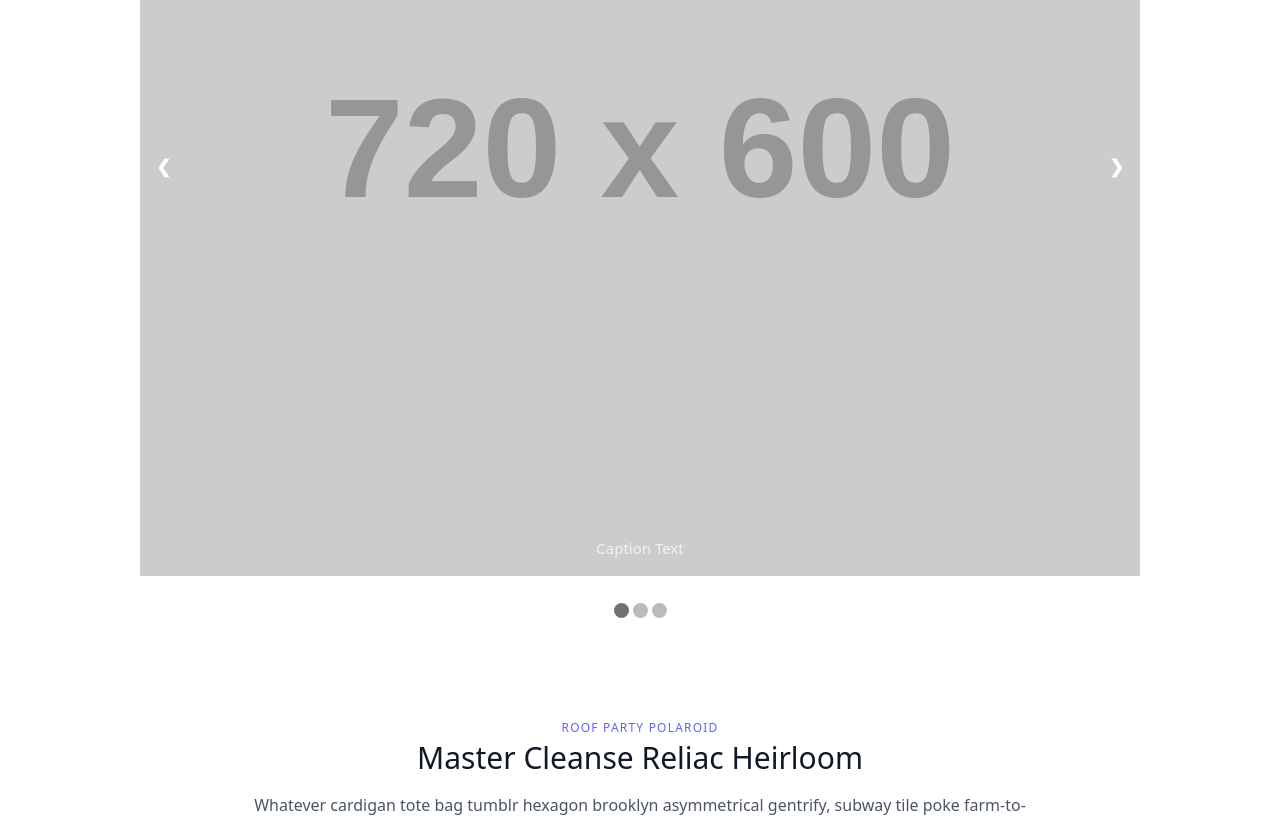
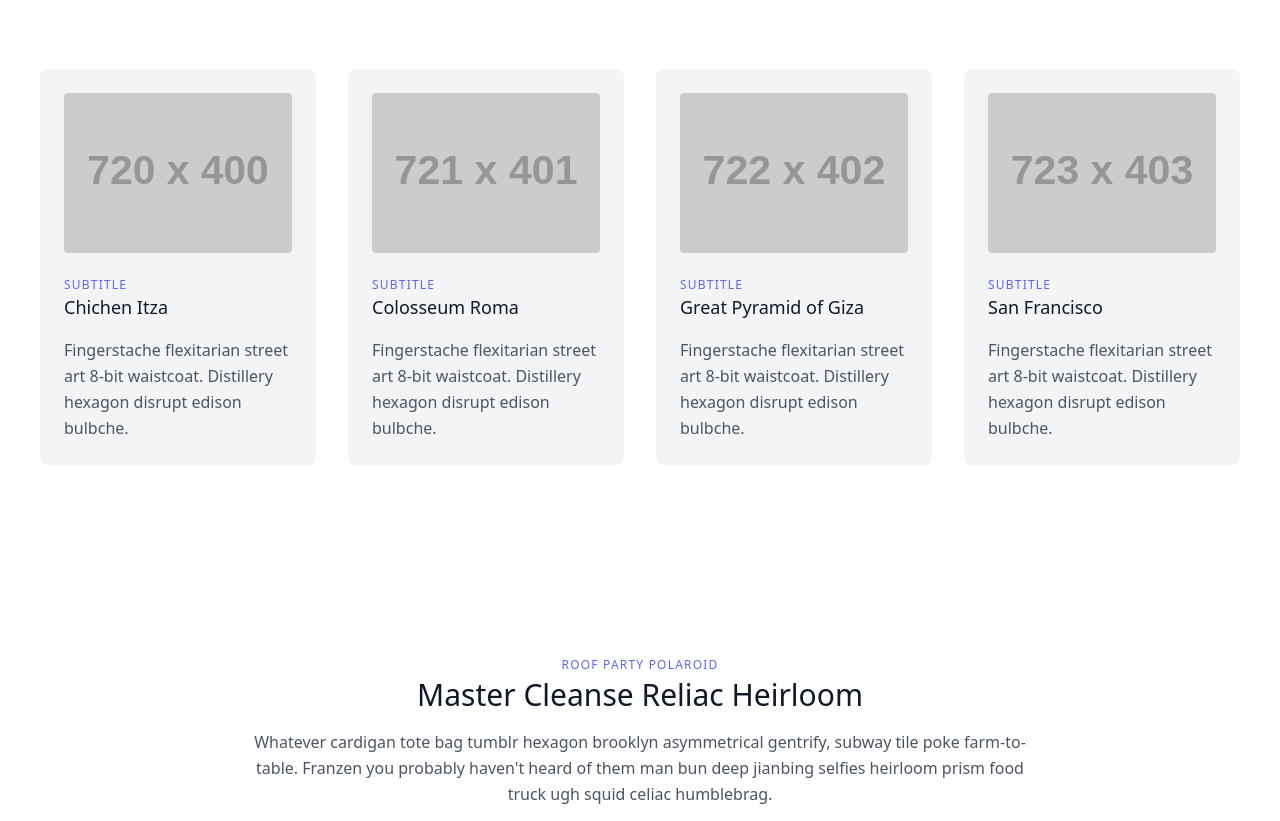
Before and after one commit to pama-arniel/portfolio, a Vue app: page / in a window 1280 px wide. Shown: the part 1860-2681 px from the top of the page. Built offline with nearby package versions, Linux system fonts and the light colour scheme.

Commit message:
Modify carousel component to handle event keys in different sections

```diff
--- a/src/App.vue
+++ b/src/App.vue
@@ -3,7 +3,6 @@
     <Nav class="mb-6" />
     <Hero />
     <About/>
-    <Carousel/>
     <Projects/>
     <Articles/>
     <Organizations/>
@@ -17,7 +16,6 @@ import Nav from './components/Nav.vue'
 import Hero from './components/Hero.vue'
 import About from './components/About.vue'
 import Projects from './components/Projects.vue'
-import Carousel from './components/Carousel.vue'
 import Articles from './components/Articles.vue'
 import Contact from './components/Contact.vue'
 import Organizations from './components/Organizations.vue'
@@ -30,7 +28,6 @@ export default {
     Hero,
     About,
     Projects,
-    Carousel,
     Articles,
     Contact,
     Organizations,
--- a/src/components/Carousel.vue
+++ b/src/components/Carousel.vue
@@ -2,24 +2,22 @@
 <div>
     <!-- Slideshow container -->
     <div class="slideshow-container">
-        <!-- Full-width images with number and caption text -->
-        <div class="mySlides fade">
-            <div class="numbertext">1 / 3</div>
-            <img src="https://dummyimage.com/720x600" style="width:100%">
-            <div class="text">Caption Text</div>
+      <div v-if="refString == 'projects'">
+        <div
+          v-for="i in 3"
+          :key="'projects-' + i"
+          :class="classSlidesValue">
+            <ProjectsCards/>
         </div>
-
-        <div class="mySlides fade">
-            <div class="numbertext">2 / 3</div>
-            <img src="https://dummyimage.com/720x600" style="width:100%">
-            <div class="text">Caption Two</div>
+      </div>
+      <div v-if="refString == 'articles'">
+        <div
+          v-for="i in 3"
+          :key="'projects-' + i"
+          :class="classSlidesValue">
+            <ArticlesCards/>
         </div>
-
-        <div class="mySlides fade">
-            <div class="numbertext">3 / 3</div>
-            <img src="https://dummyimage.com/720x600" style="width:100%">
-            <div class="text">Caption Three</div>
-        </div>
+      </div>
 
         <!-- Next and previous buttons -->
         <a class="prev" @click="plusSlides(-1)">&#10094;</a>
@@ -29,20 +27,45 @@
 
     <!-- The dots/circles -->
     <div style="text-align:center">
-        <span class="dot" @click="currentSlide(1)"></span>
-        <span class="dot" @click="currentSlide(2)"></span>
-        <span class="dot" @click="currentSlide(3)"></span>
+        <span
+          v-for="i in 3"
+          :key="i"
+          :class="classDotValue"
+          @click="currentSlide(i)"
+        ></span>
     </div>
 </div>
 </template>
 
 <script>
+import ProjectsCards from './ProjectsCards.vue'
+import ArticlesCards from './ArticlesCards.vue'
+
 export default {
   name: 'Carousel',
+  props: {
+    // added to class names to distinguish the carousel section
+    refString: {
+      type: String,
+      required: true
+    },
+  },
+  components: {
+    ProjectsCards,
+    ArticlesCards
+  },
   data() {
     return {
       slideIndex : 1,
     };
+  },
+  computed: {
+    classSlidesValue() {
+      return `${this.refString}-mySlides mySlides fade`;
+    },
+    classDotValue() {
+      return `${this.refString}-dot dot`;
+    },
   },
   mounted() {
       this.showSlides(this.slideIndex);
@@ -62,8 +85,8 @@ export default {
 
     showSlides(n) {
         let i;
-        let slides = document.getElementsByClassName("mySlides");
-        let dots = document.getElementsByClassName("dot");
+        let slides = document.getElementsByClassName(this.classSlidesValue);
+        let dots = document.getElementsByClassName(this.classDotValue);
 
         if (n > slides.length) {
             this.slideIndex = 1;
@@ -93,7 +116,6 @@ export default {
 
 /* Slideshow container */
 .slideshow-container {
-  max-width: 1000px;
   position: relative;
   margin: auto;
 }
@@ -110,19 +132,20 @@ export default {
   top: 50%;
   width: auto;
   margin-top: -22px;
-  padding: 16px;
+  padding: 10px 17px;
   color: white;
   font-weight: bold;
   font-size: 18px;
   transition: 0.6s ease;
-  border-radius: 0 3px 3px 0;
+  border-radius: 50%;
+  background-color: rgba(0,0,0,0.1);
   user-select: none;
 }
 
 /* Position the "next button" to the right */
 .next {
   right: 0;
-  border-radius: 3px 0 0 3px;
+  border-radius: 50%;
 }
 
 /* On hover, add a black background color with a little bit see-through */
```
